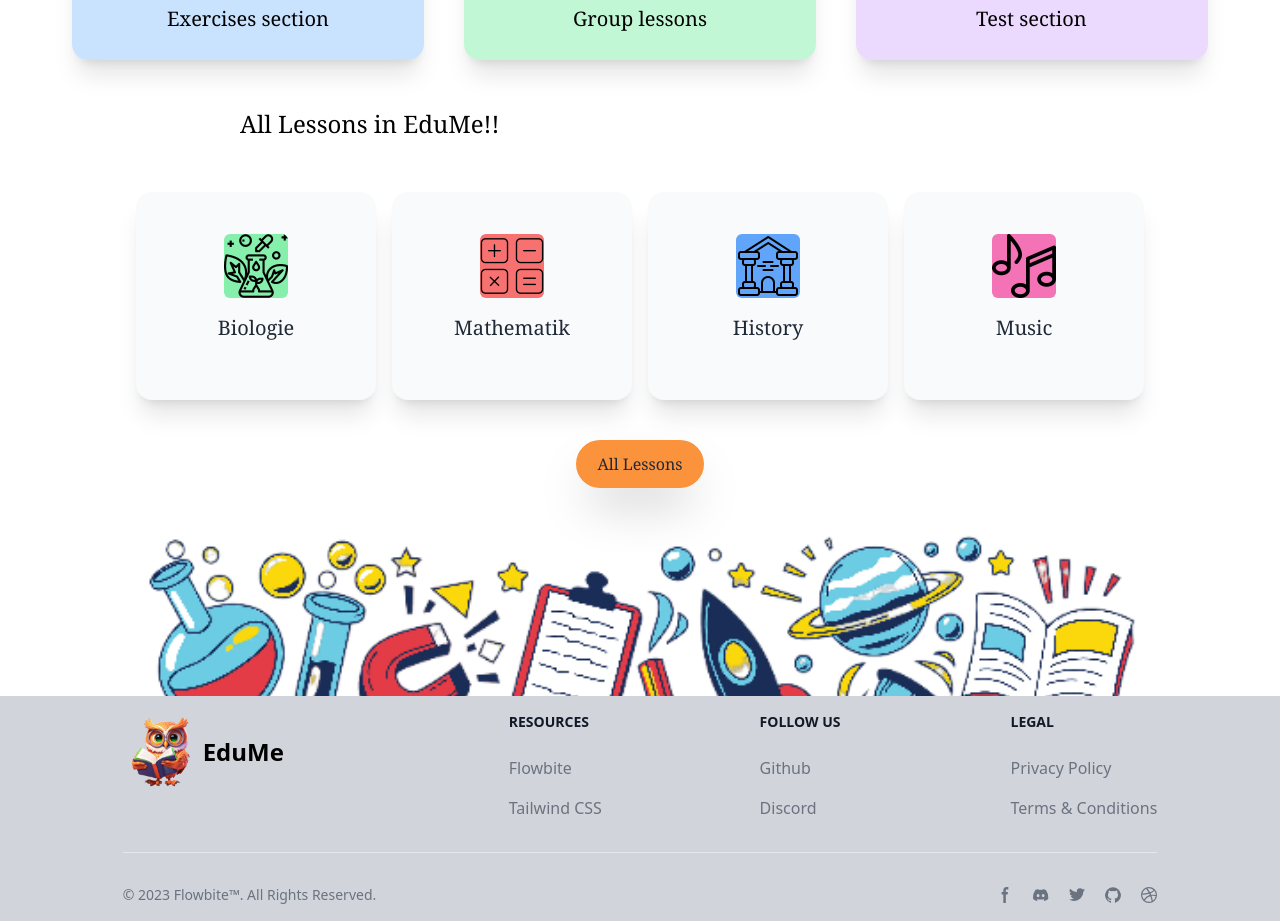
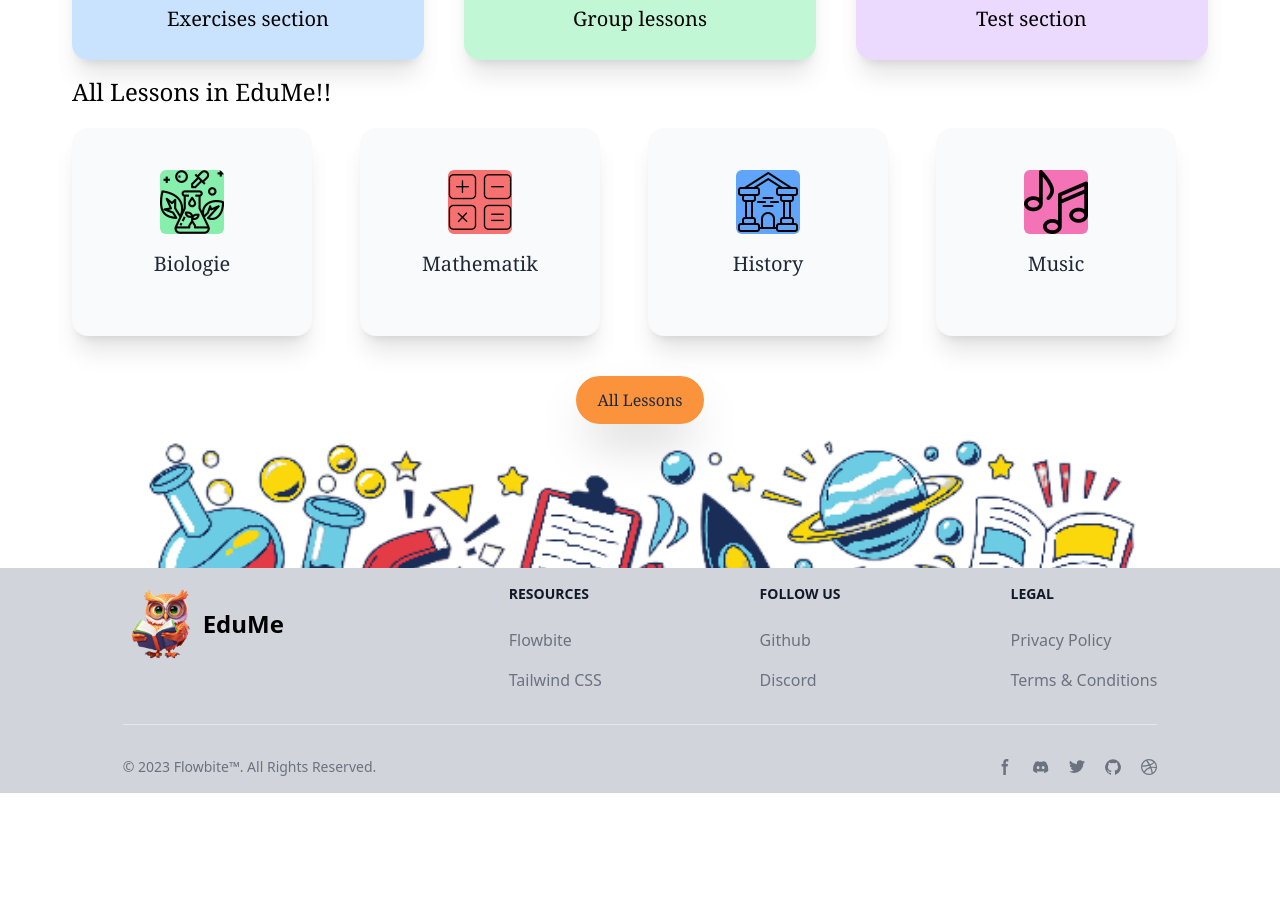
Before and after one commit to JamilyaHalyyeva/edume, a React (Vite) app in the folder client/: page /dashboard in a window 1280 px wide. Shown: the part 420-1341 px from the top of the page. After the commit the page ends 1213 px from the top, so only its background shows below. Built offline with nearby package versions, Linux system fonts and the light colour scheme; sample sign-in values are in the browser's storage.

Commit message:
edits: dashboard layout setup

```diff
--- a/client/src/components/DashboarLayout.jsx
+++ /dev/null
@@ -1,14 +0,0 @@
-// DashboardLayout.js
-
-import Navbar from "./Navbar";
-
-const DashboardLayout = ({ children }) => {
-  return (
-    <div>
-      <Navbar />
-      <div style={{}}>{children}</div>
-    </div>
-  );
-};
-
-export default DashboardLayout;
--- a/client/src/components/Lessons.jsx
+++ b/client/src/components/Lessons.jsx
@@ -103,6 +103,12 @@ const Lessons = () => {
 
   const lessonsToShow = showAll ? allLessons : lessons;
   return (
+    <div>
+      <div className="justify-start  items-start  font-serif flex w-full ">
+        <div className=" justify-start items-center  ">
+          <h1 className="text-2xl mt-4">All Lessons in EduMe!! </h1>
+        </div>
+      </div>
       <div
         className="  mt-5 justify-center items-center flex-wrap gap-4
     grid grid-cols-4 mb-[1rem] "
@@ -137,6 +143,7 @@ const Lessons = () => {
           </div>
         )}
       </div>
+    </div>
   );
 };
 
--- a/client/src/components/StudentDashboard.jsx
+++ b/client/src/components/StudentDashboard.jsx
@@ -1,11 +1,8 @@
-import Navbar from "./Navbar";
 import StudentNavbar from "./StudentNavbar";
 import Lessons from "./Lessons";
 import FINISHLESSON from "../assets/exer.png";
 import ONLINELESSON from "../assets/online.png";
 import TEST from "../assets/test.png";
-import BGIMAGE from "../assets/bgimage.png";
-import StudentPageFooter from "./StudentPageFooter";
 
 const StudentDashboard = () => {
   return (
@@ -16,6 +13,7 @@ const StudentDashboard = () => {
           <h3 className="  text-xl">What do you want to learn today? </h3>
         </div>
       </div>
+      <div className="Section">
         <div className=" flex justify-center items-center flex-row gap-10 ">
           <StudentNavbar
             img={FINISHLESSON}
@@ -33,21 +31,9 @@ const StudentDashboard = () => {
             color={"bg-purple-300"}
           />
         </div>
-      <div className="justify-start  items-start  font-serif flex w-full ">
-        <div className="ml-[15rem] justify-start items-center  ">
-          <h1 className="text-2xl mt-4">All Lessons in EduMe!! </h1>
-        </div>
-      </div>
 
         <Lessons></Lessons>
-
-      <div
-        className=" bg-cover  -m-8  w-10/12 h-[12rem] "
-        style={{ backgroundImage: `url(${BGIMAGE})` }}
-      >
-        {/* Content of your footer */}
       </div>
-      <StudentPageFooter></StudentPageFooter>
     </div>
   );
 };
--- /dev/null
+++ b/client/src/components/StudentLayout.jsx
@@ -0,0 +1,15 @@
+import Navbar from "./Navbar";
+
+import StudentPageFooter from "./StudentPageFooter";
+
+const StudentLayout = ({ children }) => {
+  return (
+    <div>
+      <Navbar />
+      <div style={{}}>{children}</div>
+      <StudentPageFooter></StudentPageFooter>
+    </div>
+  );
+};
+
+export default StudentLayout;
--- a/client/src/components/StudentPageFooter.jsx
+++ b/client/src/components/StudentPageFooter.jsx
@@ -1,10 +1,13 @@
-import React from "react";
 import LOGO from "../assets/logo.png";
-
+import BGIMAGE from "../assets/bgimage.png";
 const StudentPageFooter = () => {
   return (
-    <div className="w-full  justify-between   items-center">
-      <footer className="bg-gray-300 dark:bg-gray-900">
+    <div className="flex flex-col w-full  justify-between   items-center">
+      <div
+        className=" bg-cover  -m-8  w-10/12 h-[12rem] "
+        style={{ backgroundImage: `url(${BGIMAGE})` }}
+      ></div>
+      <footer className=" w-full bg-gray-300 dark:bg-gray-900">
         <div className="mx-auto w-10/12  p-4  ">
           <div className="md:flex md:justify-between ">
             <div className="mb-6 md:mb-0">
--- /dev/null
+++ b/client/src/components/TeacherLayout.jsx
@@ -0,0 +1,12 @@
+import React from "react";
+
+const TeacherLayout = ({ children }) => {
+  return (
+    <div>
+      TeacherLayout
+      {children}
+    </div>
+  );
+};
+
+export default TeacherLayout;
--- a/client/src/pages/DashboardPage.jsx
+++ b/client/src/pages/DashboardPage.jsx
@@ -1,8 +1,9 @@
 import { useNavigate } from "react-router-dom";
 import TeacherDashboard from "../components/TeacherDashboard";
 import StudentDashboard from "../components/StudentDashboard";
-import DashboardLayout from "../components/DashboarLayout";
 import { useUser } from "../context/UserProvider";
+import TeacherLayout from "../components/TeacherLayout";
+import StudentLayout from "../components/StudentLayout";
 
 const DashboardPage = () => {
   const navigate = useNavigate();
@@ -16,13 +17,15 @@ const DashboardPage = () => {
 
   return (
     <div>
-      <DashboardLayout>
-        {user.userRole === "teacher" ? (
+      {user.userRole === "teacher" ? (
+        <TeacherLayout>
           <TeacherDashboard />
-        ) : (
+        </TeacherLayout>
+      ) : (
+        <StudentLayout>
           <StudentDashboard />
-        )}
-      </DashboardLayout>
+        </StudentLayout>
+      )}
     </div>
   );
 };
```
Lines whose indentation alone changed are shown as unchanged.
